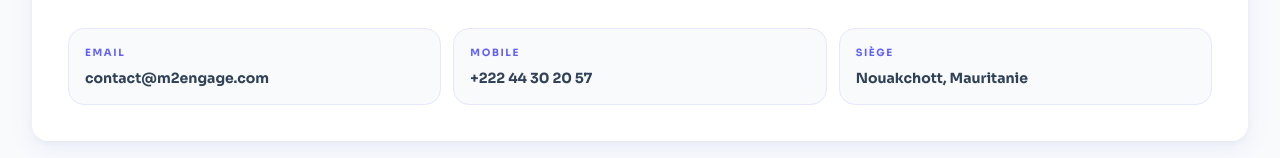
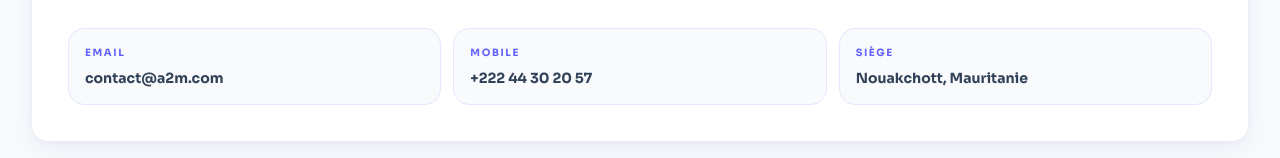
Before and after one commit to khalefmed/m2_engage_front, a React (Vite) app: page / in a window 1280 px wide. Shown: the part 2554-2712 px from the top of the page. Built offline with nearby package versions, Linux system fonts and the light colour scheme; no server answers.

Commit message:
Changing M2 by A2M

```diff
--- a/src/pages/Landing.tsx
+++ b/src/pages/Landing.tsx
@@ -59,7 +59,7 @@
 ]
 
 const contactItems = [
-  { label: 'Email', value: 'contact@m2engage.com' },
+  { label: 'Email', value: 'contact@a2m.com' },
   { label: 'Mobile', value: '+222 44 30 20 57' },
   { label: 'Siège', value: 'Nouakchott, Mauritanie' },
 ]
```
